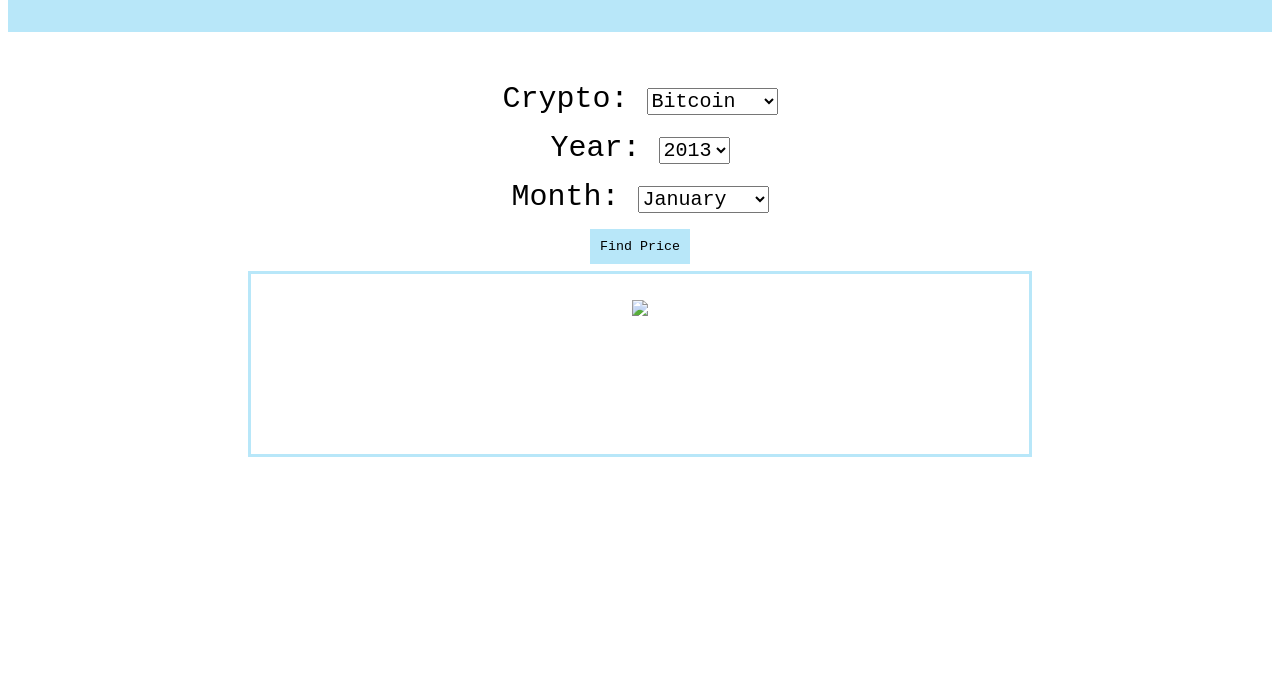
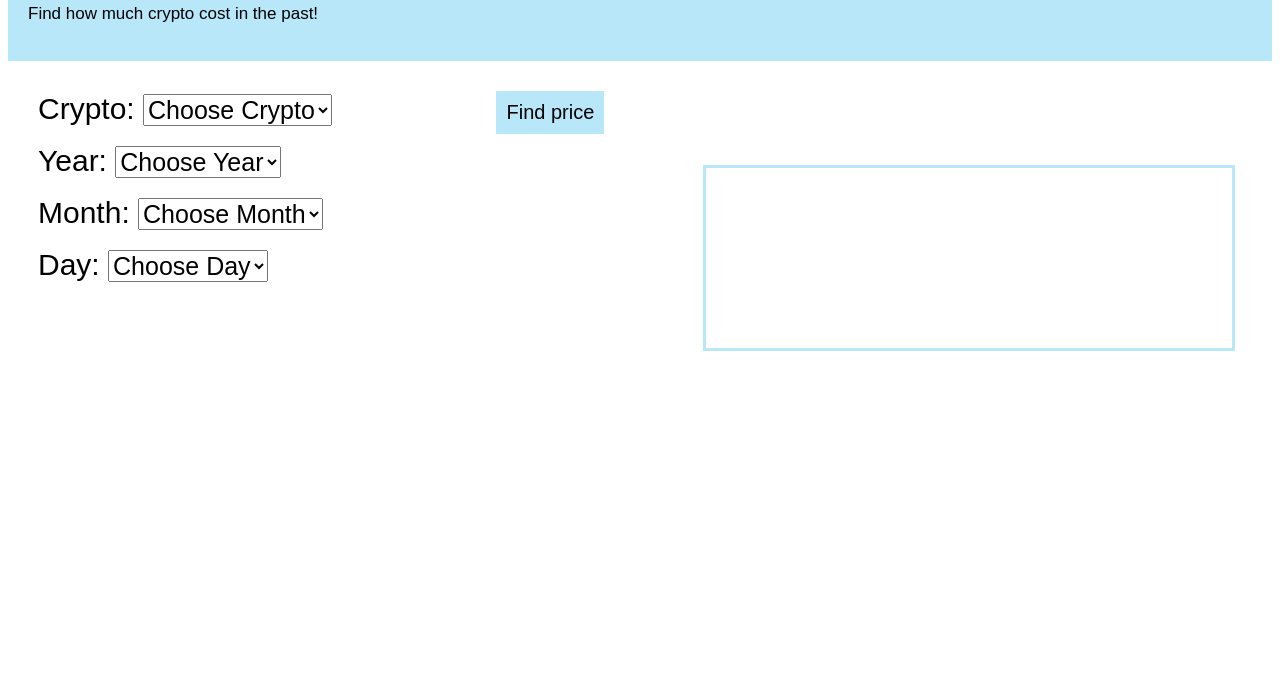
Before and after one commit to ckouch/Cryptoproject, a plain HTML site: page index.html in a window 1280 px wide. Shown: the part 109-800 px from the top of the page. Drawn offline with Linux system fonts and the light colour scheme; no server answers.

Commit message:
Add files via upload

```diff
--- a/index.html
+++ b/index.html
@@ -10,62 +10,77 @@
 
 <body>
 	<header>
-		<h1>Historical Crypto Price</h1>
-		<p>Find how much a crypto costed in the past.</p>
+		<h1>Historical Crypto Prices</h1>
+		<p>Find how much crypto cost in the past!</p>
 	</header>
 
-	<center>
+  <div>
+
 		<label>Crypto: </label>
     <select id="Crypto">
+      <option value="bla">Choose Crypto</option>
       <option value="Bitcoin">Bitcoin</option>
       <option value="Ethereum">Etherum</option>
       <option value="Dodgecoin">Dodgecoin</option>
 
     </select>
+
+    <button onclick="getPrice(document.getElementById('Crypto').value, document.getElementById('Year').value, document.getElementById('Month').value, document.getElementById('Day').value)">Find price</button>
     <br>
     <br>
 	<label>Year: </label>
     <select id="Year">
+      <option value="bla">Choose Year</option>
+      <option value="2013.0">2013</option>
+      <option value="2014.0">2014</option>
+      <option value="2015.0">2015</option>
+      <option value="2016.0">2016</option>
+      <option value="2017.0">2017</option>
+      <option value="2018.0">2018</option>
+      <option value="2019.0">2019</option>
+      <option value="2020.0">2020</option>
 
+    </select>
 
-      <option value="2013">2013</option>
-      <option value="2014">2014</option>
-      <option value="2015">2015</option>
-      <option value="2016">2016</option>
-      <option value="2017">2017</option>
-      <option value="2018">2018</option>
-      <option value="2019">2019</option>
-      <option value="2020">2020</option>
 
     </select>
     <br>
     <br>
 	<label>Month: </label>
     <select id="Month">
-      <option value="January">January</option>
-      <option value="Febuary">Febuary</option>
-      <option value="March">March</option>
-      <option value="April">April</option>
-      <option value="May">May</option>
-      <option value="June">June</option>
-      <option value="July">July</option>
-      <option value="August">August</option>
-      <option value="September">September</option>
-      <option value="October">October</option>
-      <option value="November">November</option>
-      <option value="December">December</option>
+      <option value="0">Choose Month</option>
+      <option value="1.0">January</option>
+      <option value="2.0">Febuary</option>
+      <option value="3.0">March</option>
+      <option value="4.0">April</option>
+      <option value="5.0">May</option>
+      <option value="6.0">June</option>
+      <option value="7.0">July</option>
+      <option value="8.0">August</option>
+      <option value="9.0">September</option>
+      <option value="10.0">October</option>
+      <option value="11.0">November</option>
+      <option value="12.0">December</option>
 
     </select>
     <br>
     <br>
 
-    <button onclick="getTicket()">Find Price</button>
+	<label>Day: </label>
+    <select id="Day">
+      <option value="crazy">Choose Day</option>
 
-    <div class="outputBox">
+    </select>
+    </div>
+    <br>
+    <br>
+
+    <div class="outputBox"></div>
       <h2></h2>
-      <!-- add crypto images -->
-  	  <img width="20%"src="qr.png">
-		  <p id="output"> </p>
+      <!-- add crypto images? -->
+  	  <!-- <img width="20%"src="qr.png">
+		  <p id="output"> </p> -->
+
 	  </div>
 
   </center>
--- a/script.js
+++ b/script.js
@@ -5,11 +5,30 @@ var year=getColumn(url,3);
 var month=getColumn(url,4);
 var day=getColumn(url,5);
 var price=getColumn(url,7)
+console.log(crypto)
 
-var avgPrice=[];
+var daySelect=document.getElementById("Day");
+for(var i=1; i<32; i++){
+    var el=document.createElement("option");
+    el.innerHTML=i;
+    el.value=i;
+    daySelect.appendChild(el);
+}
 
-for(var i=0; i<crypto.length; i++){
-    if((crypto[i]==document.getElementById("Crypto").value)&&(year[i]==document.getElementById("Year").value)&&(month[i]==document.getElementById("Month").value)){
-        avgPrice.push(price[i])
+
+
+
+
+function getPrice(cCrypto, yYear, mMonth, dDay){
+console.log(cCrypto);
+console.log(yYear);
+console.log(mMonth);
+console.log(dDay);
+var dayPrice=[];
+    for(var i=0; i<crypto.length; i++){
+        if((crypto[i]==cCrypto)&&(year[i]==yYear)&&(month[i]==mMonth)&&(parseInt(day[i])==dDay)){
+            dayPrice.push(price[i])
+        }
     }
+    console.log (dayPrice)
 }
--- a/style.css
+++ b/style.css
@@ -1,34 +1,44 @@
 body{
-    font-family: monospace;
+    font-family: sans-serif;
   }
+
   header{
     background-color: rgb(184, 231, 249);
     padding: 20px;
-    margin-bottom: 50px;
+    margin-bottom: 30px;
+    font-size: 17px;
   }
   label{
     font-size: 30px;
+    margin-left:30px;
   }
   /* change fonts and sizes */
   select{
-    font-family: monospace;
-    font-size: 20px;
+    font-family: sans-serif;
+    font-size: 25px;
   }
   input{
-    font-family: monospace;
+    font-family: sans-serif;
     font-size: 20px;
   }
   button{
     background-color: rgb(184, 231, 249);
     padding: 10px;
-    font-family: monospace;
+    font-family: sans-serif;
+    font-size: 20px;
     border: none;
-    margin-bottom: 10px;
+    margin-bottom: -10px;
+    margin-left: 160px;
   }
   .outputBox{
     padding: 10px;
     min-height: 160px;
-    width: 60%;
-    outline-color: rgb(184, 231, 249);
+    width: 40%;
+     outline-color: rgb(184, 231, 249);
     outline-style: solid;
+    float: right;
+    margin-top: -150px;
+    margin-right: 40px;
+
+    /*margin-left:400px; */
   }
```
